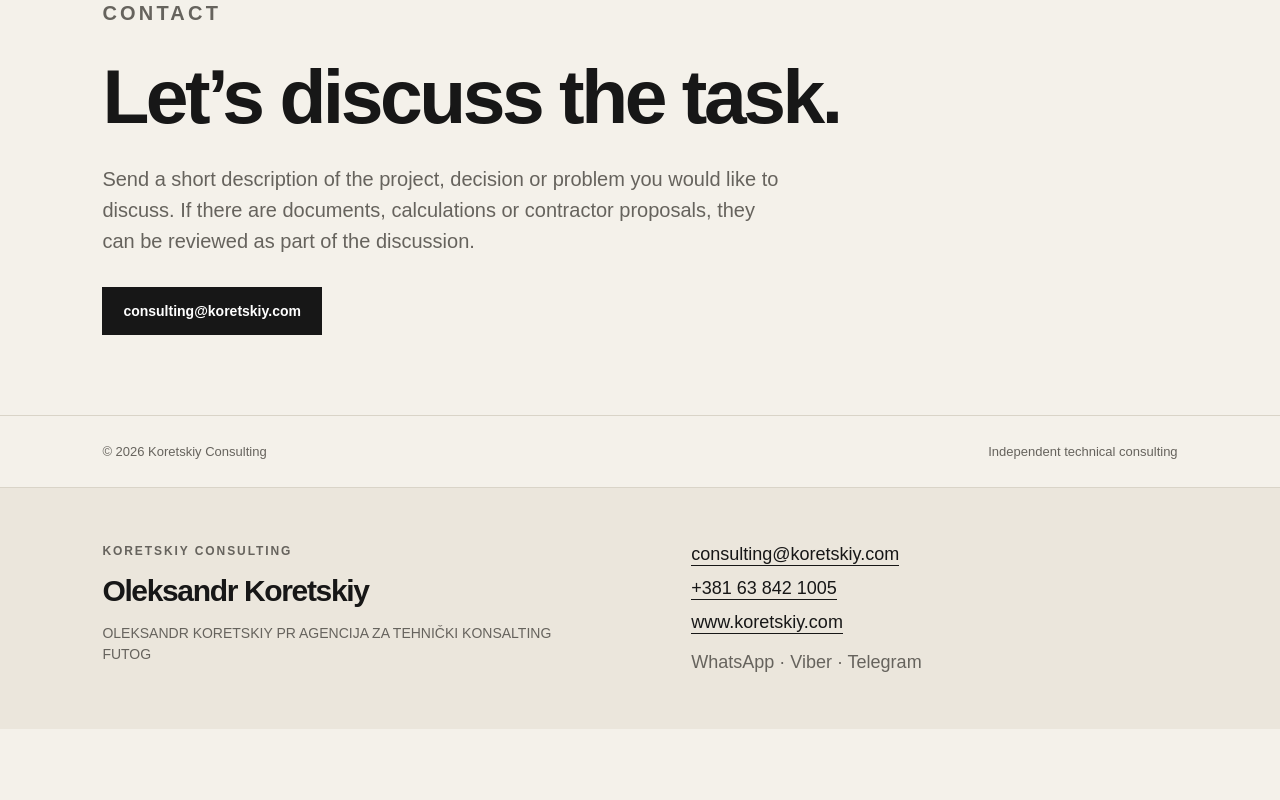
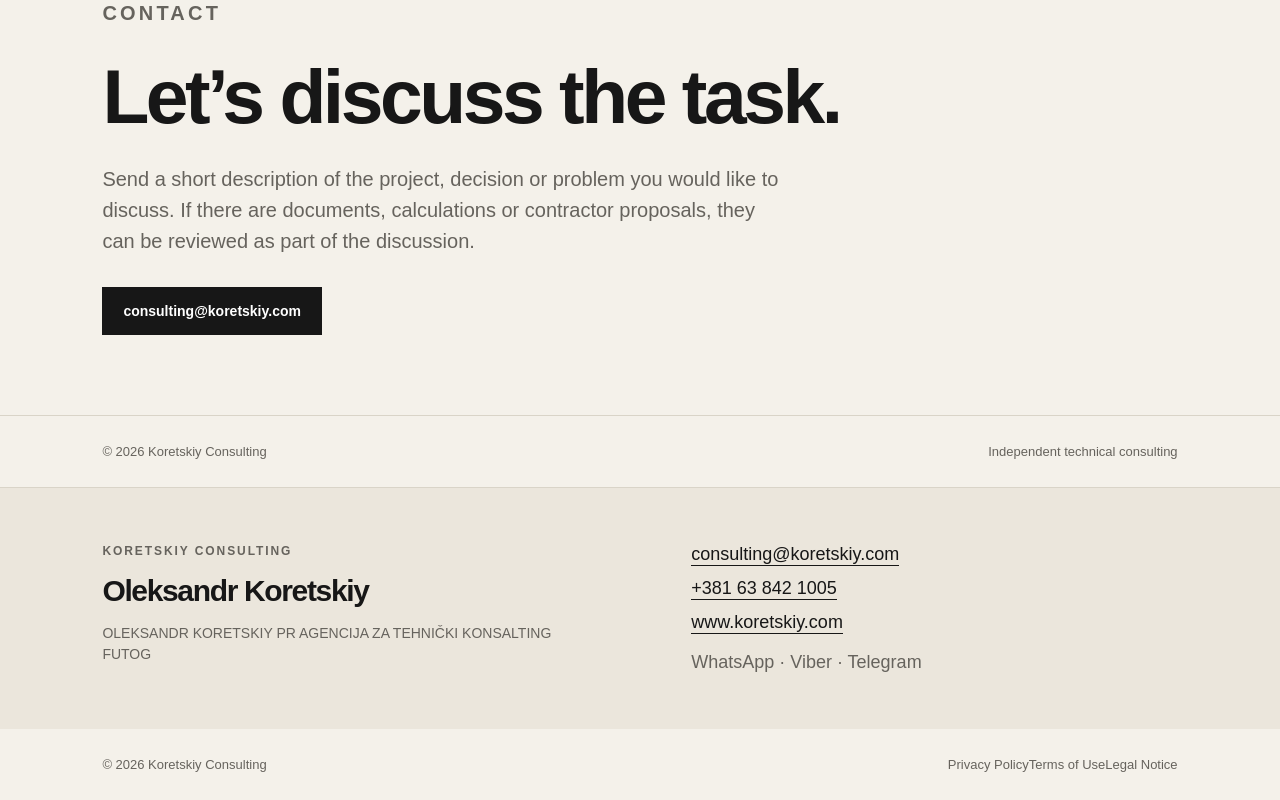
Before and after one commit to oikua66/damp-diagnostics, a Next.js app: page /en in a window 1280 px wide. Shown: the part 4743-5543 px from the top of the page. Before the commit the page ends 5472 px from the top, so only its background shows below. Built offline with nearby package versions, Linux system fonts and the light colour scheme.

Commit message:
Add legal footer to all pages

```diff
--- a/app/layout.tsx
+++ b/app/layout.tsx
@@ -1,6 +1,7 @@
 import './globals.css';
 import type { Metadata } from 'next';
 import ContactDetails from './components/ContactDetails';
+import LegalFooter from './components/LegalFooter';
 
 export const metadata: Metadata = {
   title: 'Koretskiy Consulting',
@@ -13,6 +14,7 @@ export default function RootLayout({ children }: Readonly<{ children: React.Reac
       <body>
         {children}
         <ContactDetails />
+        <LegalFooter />
       </body>
     </html>
   );
```
